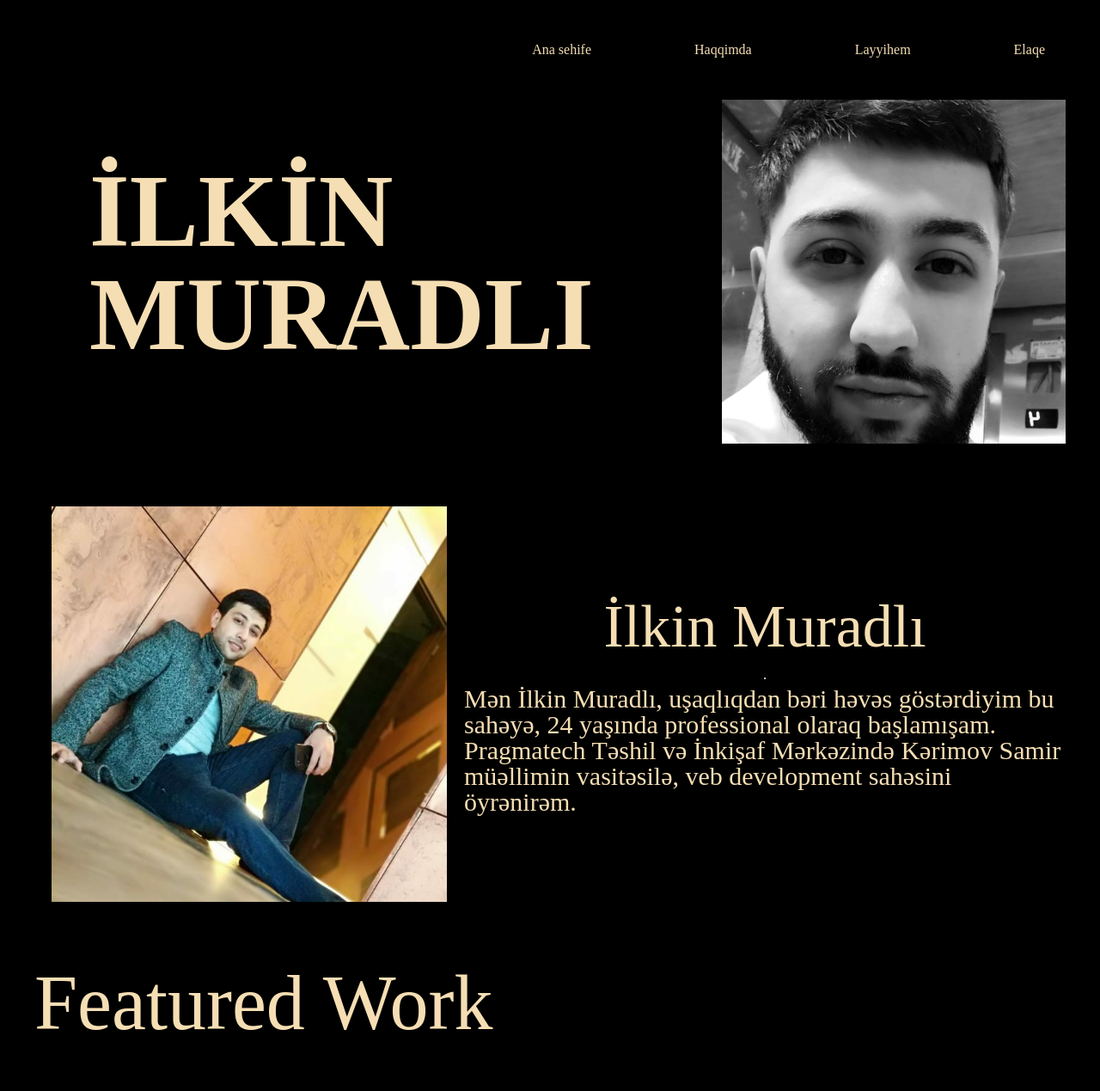
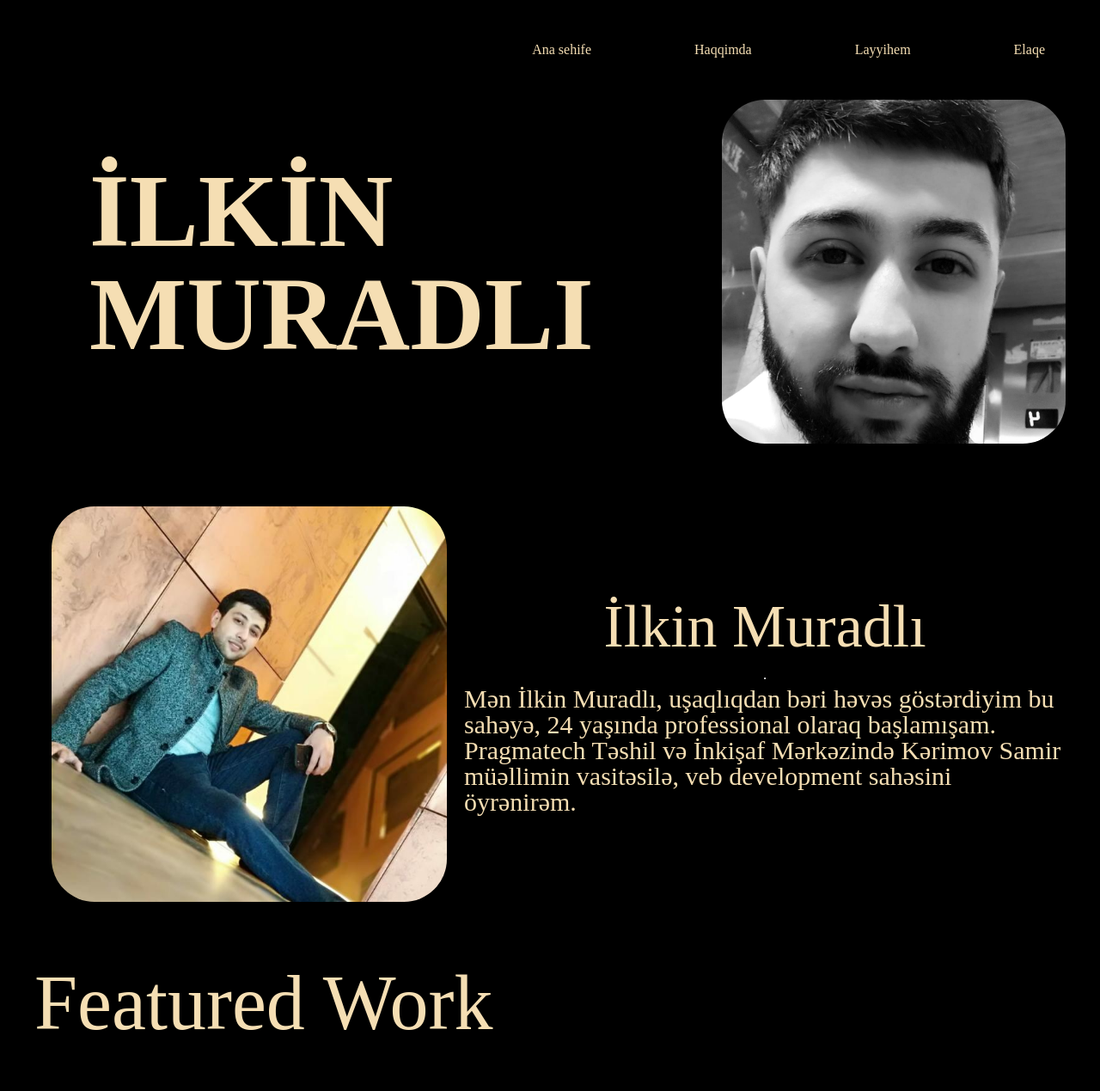
Before and after one commit to 1lk1nmuradl1/IlkinMuradli, a plain HTML site: page ProjectFrontEnd/ProjectFrontEnd/index.html in a window 1280 px wide. Shown: the top 1269 px of the page at 86% size. Drawn offline with Linux system fonts and the light colour scheme.

Commit message:
Add files via upload

```diff
--- a/ProjectFrontEnd/ProjectFrontEnd/css/style.css
+++ b/ProjectFrontEnd/ProjectFrontEnd/css/style.css
@@ -36,6 +36,7 @@ li {
 
 .photo img {
     width: 100%;
+    border-radius: 50px;
 }
 
 .about {
@@ -48,6 +49,7 @@ li {
 
 .about-photos img {
     width: 100%;
+    border-radius: 50px;
 }
 
 .bio {
```
